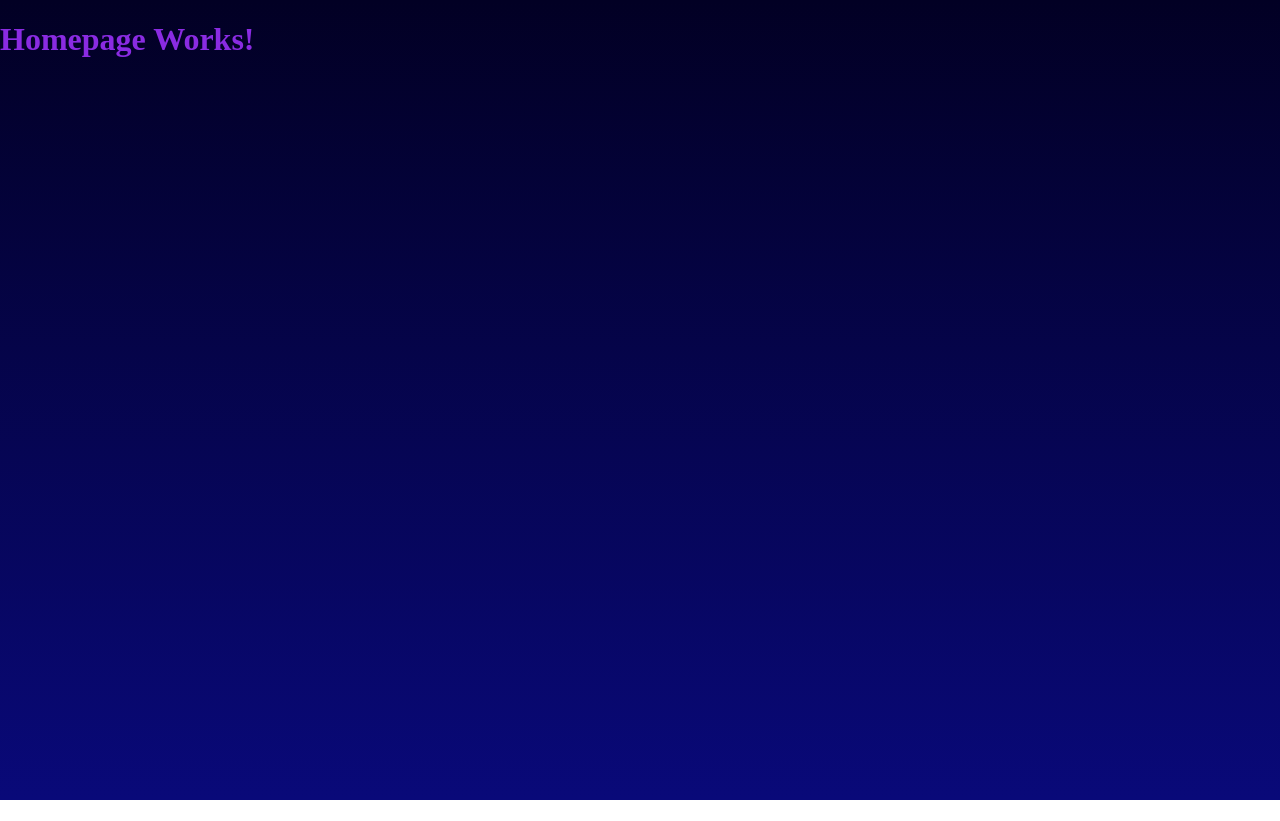
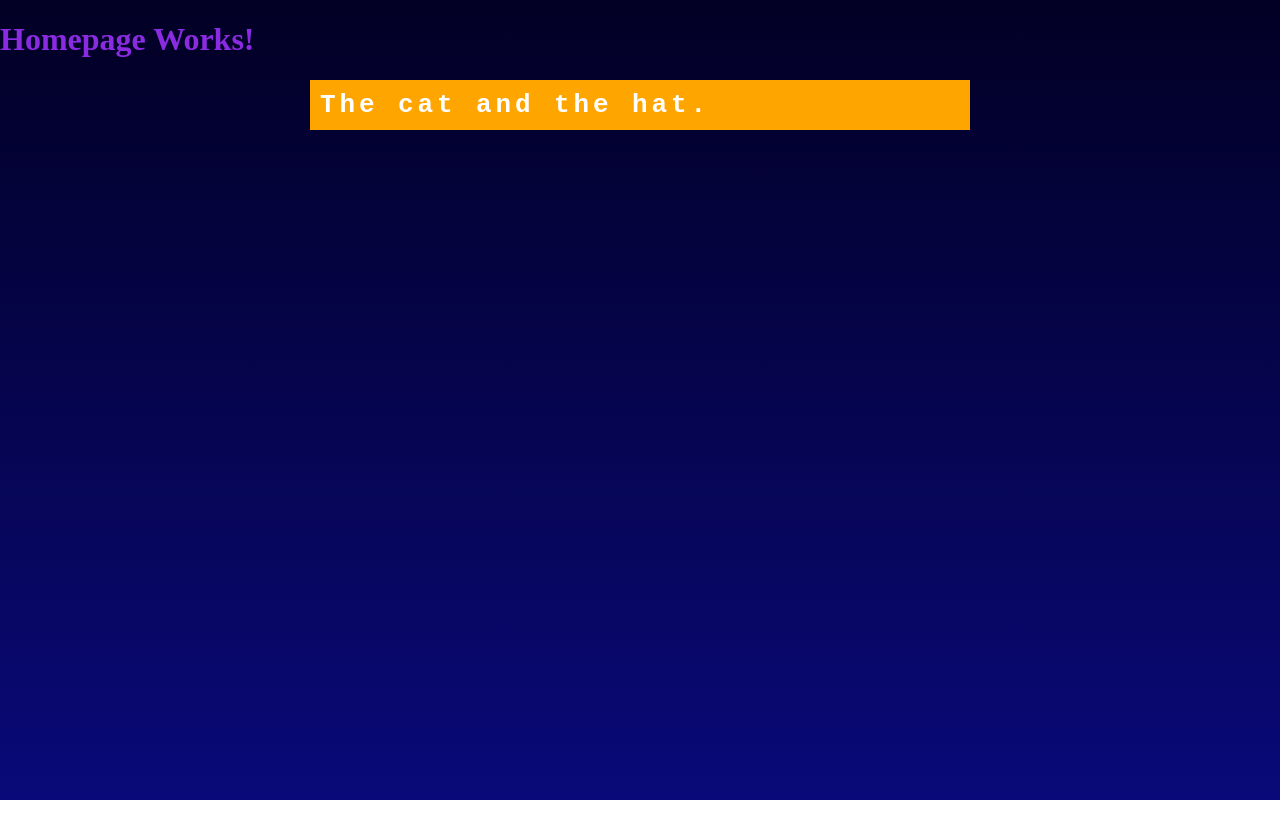
Before and after one commit to freer07/QueryCraft, an Angular app in the folder QueryCraft/: page / in a window 1280 px wide. Built offline with nearby package versions, Linux system fonts and the light colour scheme.

Commit message:
added animation

```diff
--- a/QueryCraft/src/app/app.module.ts
+++ b/QueryCraft/src/app/app.module.ts
@@ -4,11 +4,13 @@ import { BrowserModule } from '@angular/platform-browser';
 import { AppRoutingModule } from './app-routing.module';
 import { AppComponent } from './app.component';
 import { HomepageComponent } from './homepage/homepage.component';
+import { SearchAnimationComponent } from './search-animation/search-animation.component';
 
 @NgModule({
   declarations: [
     AppComponent,
-    HomepageComponent
+    HomepageComponent,
+    SearchAnimationComponent
   ],
   imports: [
     BrowserModule,
--- a/QueryCraft/src/app/homepage/homepage.component.css
+++ b/QueryCraft/src/app/homepage/homepage.component.css
@@ -0,0 +1,3 @@
+.search-bar {
+    background-color: orange;
+}
--- a/QueryCraft/src/app/homepage/homepage.component.html
+++ b/QueryCraft/src/app/homepage/homepage.component.html
@@ -1,3 +1,9 @@
 <div>
     <H1 class="title-purple">Homepage Works!</H1>
+    <div class="center search-bar">
+        <div style="width: fit-content;">
+            <app-search-animation></app-search-animation>
+        </div>
+    </div>
+
 </div>
--- /dev/null
+++ b/QueryCraft/src/app/search-animation/search-animation.component.css
@@ -0,0 +1,42 @@
+/* DEMO-SPECIFIC STYLES */
+.typewriter h1 {
+    color: white;
+    font-family: monospace;
+    overflow: hidden;
+    /* Ensures the content is not revealed until the animation */
+    border-right: .15em solid white;
+    /* The typwriter cursor */
+    white-space: nowrap;
+    /* Keeps the content on a single line */
+    margin: 0 auto;
+    /* Gives that scrolling effect as the typing happens */
+    letter-spacing: .15em;
+    /* Adjust as needed */
+    animation:
+        typing 3.5s steps(30, end),
+        blink-caret .5s step-end infinite;
+}
+
+/* The typing effect */
+@keyframes typing {
+    from {
+        width: 0
+    }
+
+    to {
+        width: 100%
+    }
+}
+
+/* The typewriter cursor effect */
+@keyframes blink-caret {
+
+    from,
+    to {
+        border-color: transparent
+    }
+
+    50% {
+        border-color: white
+    }
+}
--- /dev/null
+++ b/QueryCraft/src/app/search-animation/search-animation.component.html
@@ -0,0 +1,3 @@
+<div class="typewriter">
+    <h1>The cat and the hat.</h1>
+</div>
--- /dev/null
+++ b/QueryCraft/src/app/search-animation/search-animation.component.ts
@@ -0,0 +1,15 @@
+import { Component, OnInit } from '@angular/core';
+
+@Component({
+  selector: 'app-search-animation',
+  templateUrl: './search-animation.component.html',
+  styleUrls: ['./search-animation.component.css']
+})
+export class SearchAnimationComponent implements OnInit {
+
+  constructor() { }
+
+  ngOnInit(): void {
+  }
+
+}
--- a/QueryCraft/src/styles.css
+++ b/QueryCraft/src/styles.css
@@ -15,3 +15,9 @@ body {
 .title-purple {
     color: blueviolet;
 }
+
+.center {
+    margin: auto;
+    width: 50%;
+    padding: 10px;
+}
```
Also changed, not shown: 1 other file (tests, documents, lock files or other folders).
